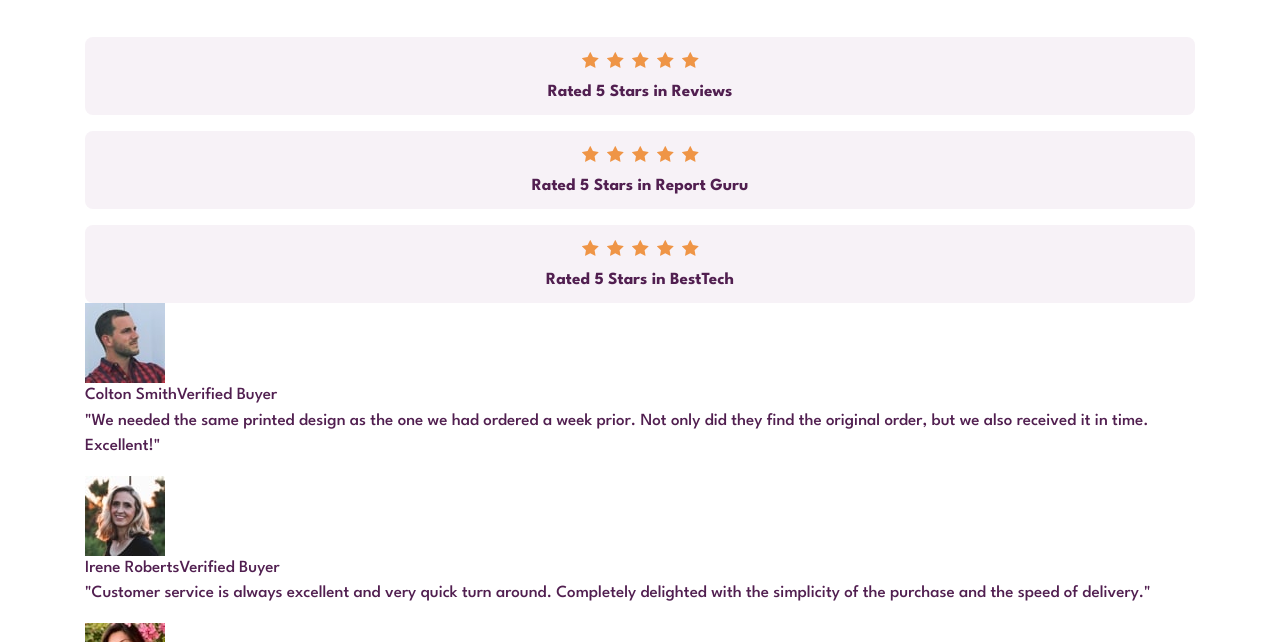
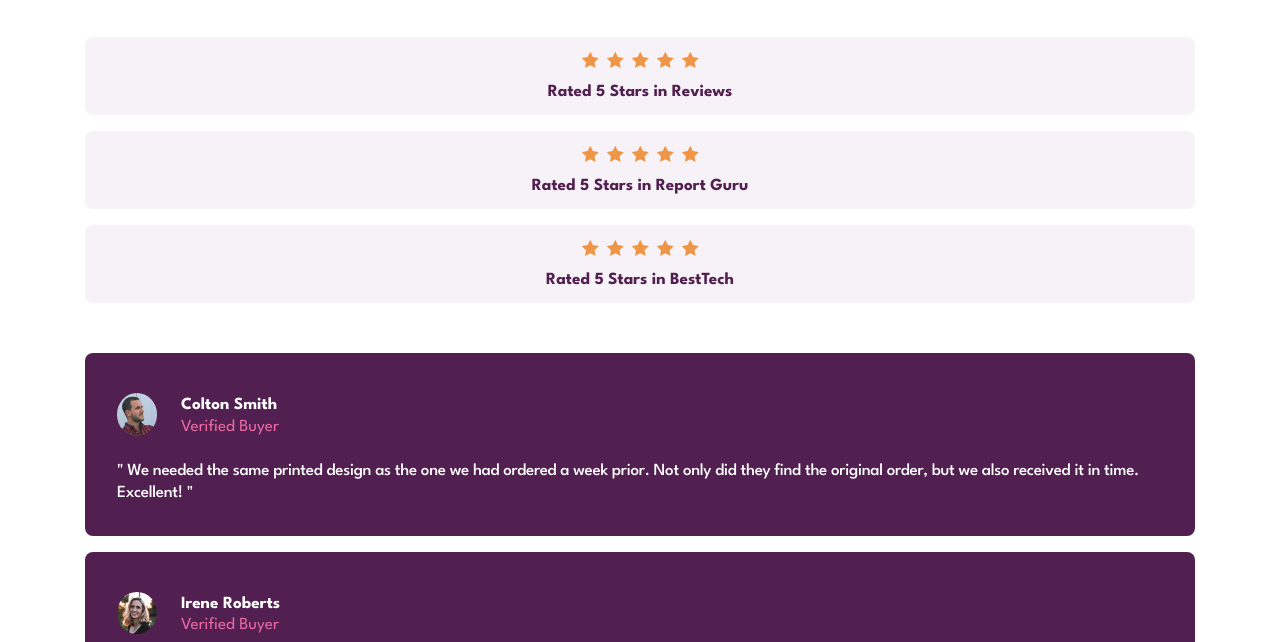
Before and after one commit to solracss/fem-social-proof-section, a website built with Vite: page index.html in a window 1280 px wide. Shown: the part 158-800 px from the top of the page. Built offline with nearby package versions, Linux system fonts and the light colour scheme.

Commit message:
add review component

```diff
--- a/sass/abstracts/_sizes.scss
+++ b/sass/abstracts/_sizes.scss
@@ -6,8 +6,8 @@ $size-5: 1.25rem;
 $size-6: 1.5rem;
 $size-7: 1.75rem;
 $size-8: 2rem;
-$size-9: 2.5rem;
-$size-10: 3rem;
+$size-9: 2.185rem;
+$size-10: 2.5rem;
 $size-11: 4rem;
 $size-12: 5rem;
 $size-13: 6rem;
--- a/sass/components/_index.scss
+++ b/sass/components/_index.scss
@@ -1,3 +1,4 @@
 @forward "./button";
 @forward "./heading";
 @forward "./rating";
+@forward "./review";
--- /dev/null
+++ b/sass/components/_review.scss
@@ -0,0 +1,33 @@
+@use "../abstracts/" as *;
+
+.review {
+	padding: $size-10 $size-8 $size-8;
+	background-color: $clr-neutral-400;
+	color: $clr-neutral-100;
+	border-radius: 8px;
+
+	&__account {
+		display: flex;
+		gap: $size-6;
+		font-weight: $fw-bold;
+	}
+
+	&__avatar {
+		width: $size-10;
+		aspect-ratio: 1 / 1;
+		border-radius: 50%;
+	}
+
+	& .isVerified {
+		display: block;
+		color: $clr-accent-1;
+		font-weight: $fw-normal;
+		line-height: 1;
+	}
+
+	&__opinion {
+		margin-top: $size-6;
+		letter-spacing: remSize(-0.304px);
+		line-height: $lh-22;
+	}
+}
--- a/sass/pages/_proof-section.scss
+++ b/sass/pages/_proof-section.scss
@@ -9,3 +9,7 @@
 .ratings {
 	margin-top: remSize(40px);
 }
+
+.reviews {
+	margin-top: remSize(50px);
+}
```
Also changed, not shown: index.html (+6 -6 lines).
